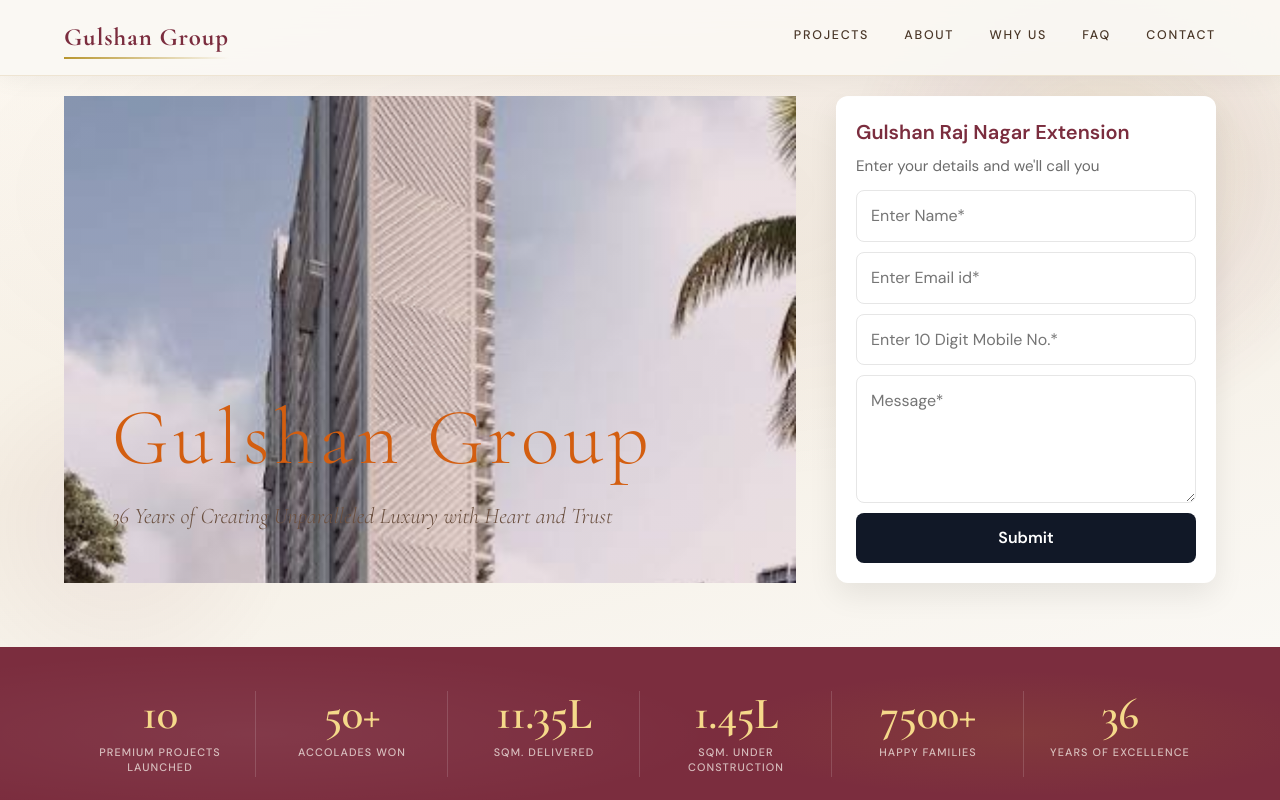
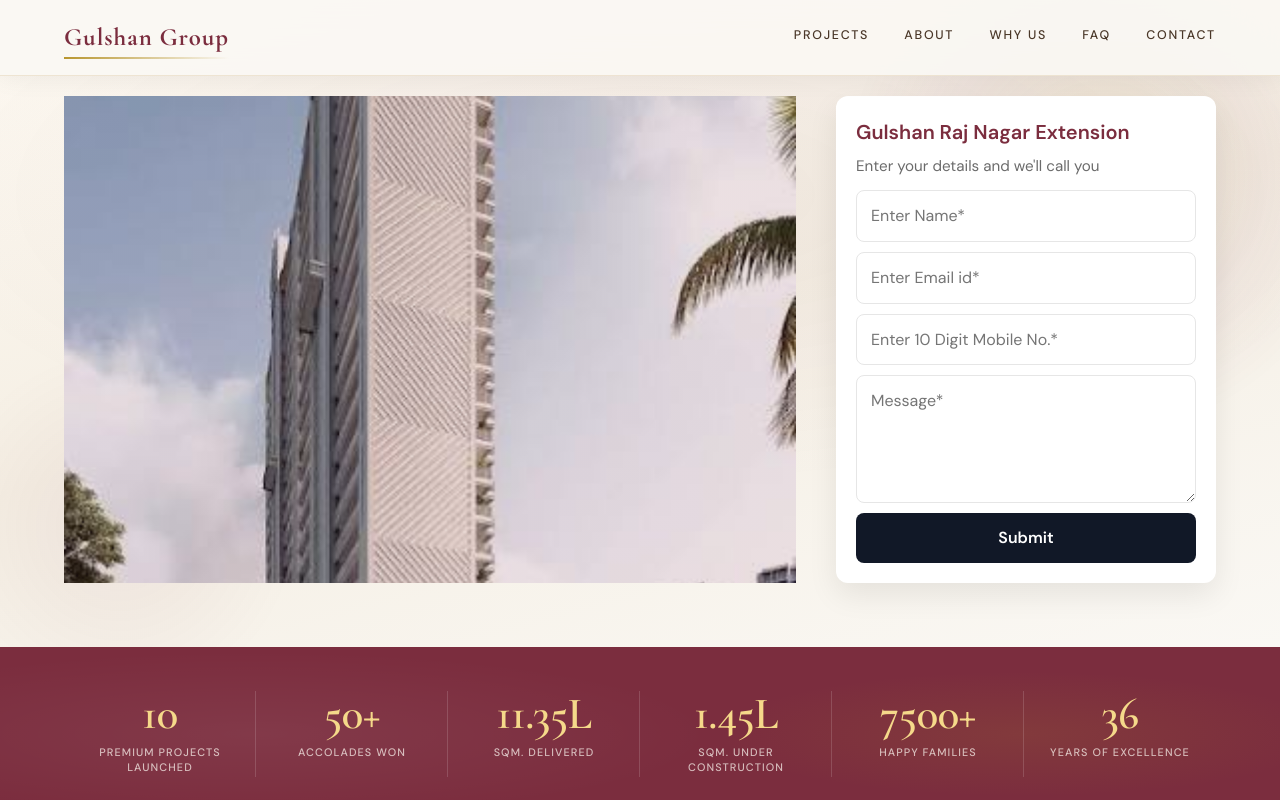
Before and after one commit to TYAGimanu1/gulshangroup, a Next.js app: page / in a window 1280 px wide. Shown: the top 800 px of the page. Built offline with nearby package versions, Linux system fonts and the light colour scheme.

Commit message:
fast submittion

```diff
--- a/app/page.tsx
+++ b/app/page.tsx
@@ -135,8 +135,7 @@
               ))}
             </div>
             <div className={styles.heroOverlayText}>
-              <h1 className={styles.heroTitle}>Gulshan Group</h1>
-              <p className={styles.heroSubtitle}>36 Years of Creating Unparalleled Luxury with Heart and Trust</p>
+
             </div>
           </div>
 
--- a/styles/home.module.css
+++ b/styles/home.module.css
@@ -250,11 +250,11 @@
 
 .heroTitle {
   font-family: 'Cormorant Garamond', Georgia, serif;
- font-size: 10vh;
+ font-size: 15vh;
   font-weight: 100;
   letter-spacing: 0.06em;
-  line-height: 0.95;
-  color: #d35e10;
+
+  color: #000000;
   position: relative;
   z-index: 1;
   animation: fadeUp 0.9s 0.35s both;
@@ -273,7 +273,7 @@
   font-size: clamp(1.1rem, 2.5vw, 1.4rem);
   font-weight: 300;
   font-style: italic;
-  color: #6B5040;
+  color: #011842;
   max-width: 520px;
   line-height: 1.65;
   position: relative;
```
